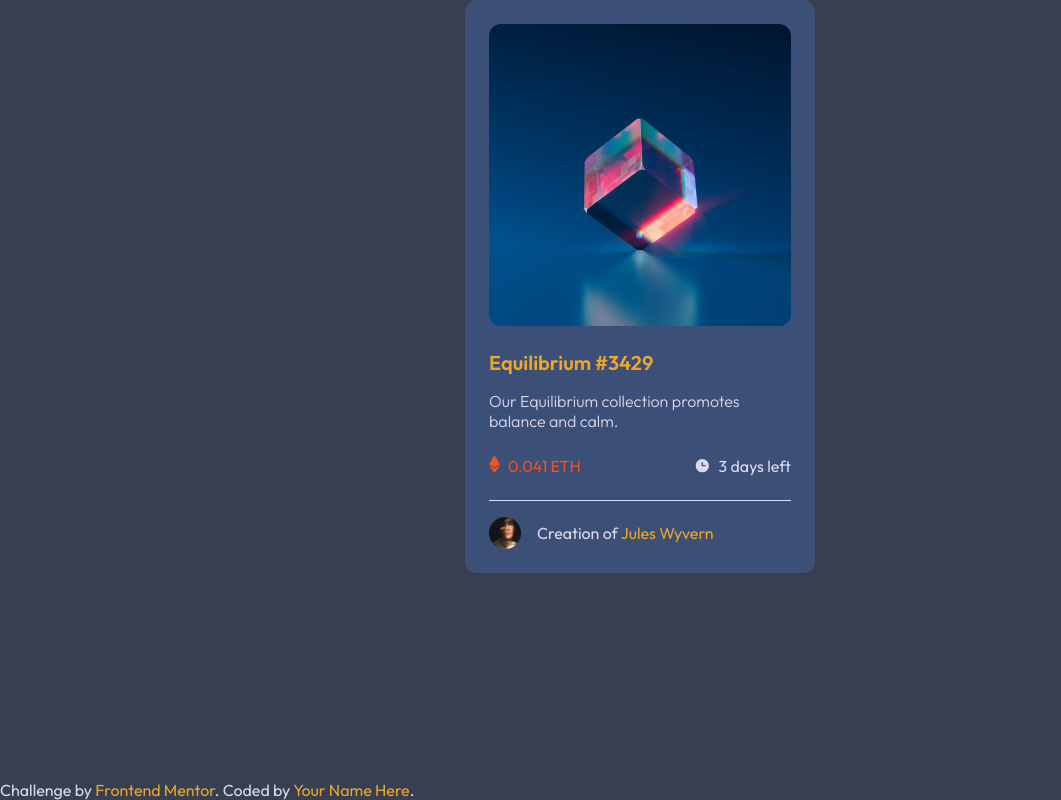
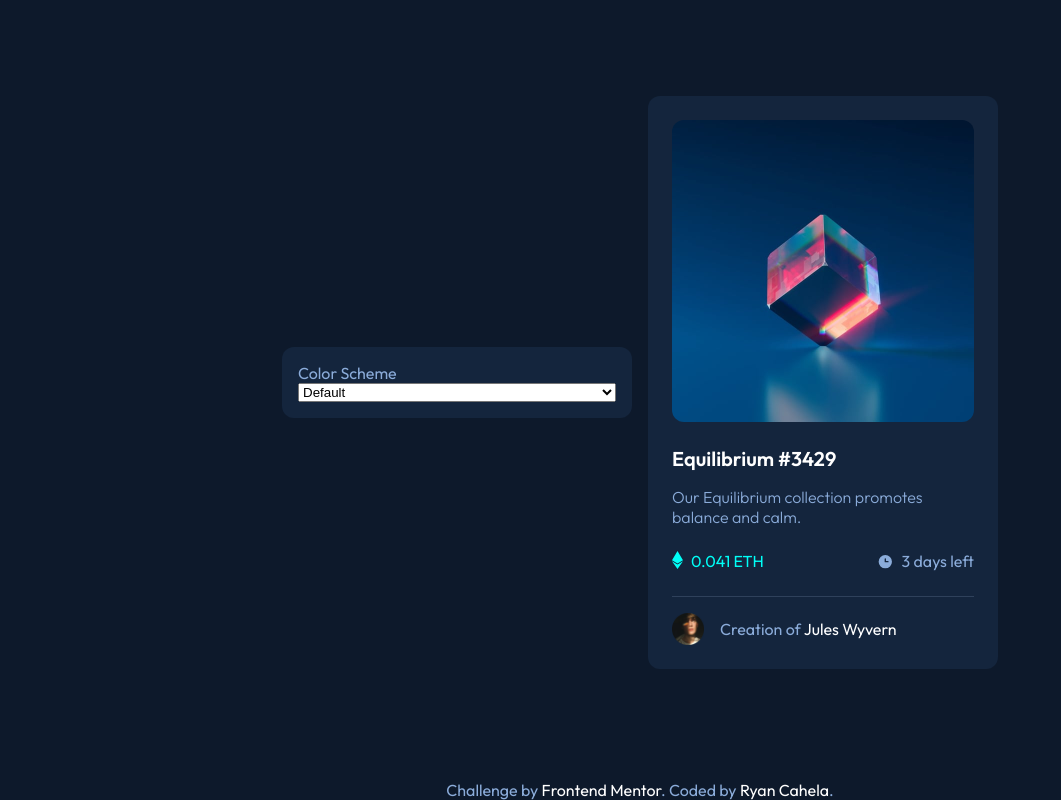
Before and after one commit to RyanCahela/12_09_21_NFT_Card_Mockup, a plain HTML site: page src/index.html in a window 1280 px wide. Shown: the whole page, without its empty margins (0-1061 px from the left). Drawn offline with Linux system fonts and the light colour scheme.

Commit message:
added grid layout

```diff
--- a/src/index.html
+++ b/src/index.html
@@ -13,8 +13,26 @@
     <link rel="stylesheet" href="style.css" />
     <title>NFT_Card</title>
   </head>
-  <body class="body sunshine-theme">
-    <div class="inline-container">
+  <body class="body bodacious">
+    <div class="body-grid">
+      <form
+        class="
+          color-input-form
+          p-1
+          rounded-lg
+          flex-col
+          justify-center
+          self-center
+        "
+      >
+        <label for="color-scheme">Color Scheme</label>
+        <select name="color-scheme">
+          <option selected="selected" value="">Default</option>
+          <option value="sunshine-theme">Sunshine</option>
+          <option value="bodacious-theme">Bodacious</option>
+        </select>
+      </form>
+      <div class="inline-container self-center">
         <div class="nft-card rounded-lg">
           <div
             class="nft-card__hero-container relative rounded-lg overflow-hidden"
@@ -59,16 +77,18 @@
         </div>
       </div>
 
-    <footer>
-      <div class="attribution">
+      <footer class="footer">
+        <div class="attribution inline-container">
           Challenge by
           <a
             class="link"
             href="https://www.frontendmentor.io?ref=challenge"
             target="_blank"
             >Frontend Mentor</a
-        >. Coded by <a class="link" href="#">Your Name Here</a>.
+          >. Coded by
+          <a class="link" href="http://ryancahela.com/">Ryan Cahela</a>.
         </div>
       </footer>
+    </div>
   </body>
 </html>
--- a/src/style.css
+++ b/src/style.css
@@ -75,12 +75,25 @@ Utiltes
   display: flex;
 }
 
+.flex-col {
+  display: flex;
+  flex-direction: column;
+}
+
 .align-center {
   align-items: center;
 }
 
+.self-center {
+  align-self: center;
+}
+
 .justify-between {
   justify-content: space-between;
+}
+
+.justify-center {
+  justify-content: center;
 }
 
 .gap-1 {
@@ -94,6 +107,11 @@ Utiltes
 .w-2rem {
   width: 2rem;
 }
+
+.pl-1 {
+  padding-left: 1em;
+}
+
 .pt-1\.2em {
   padding-top: 1.2em;
 }
@@ -104,6 +122,10 @@ Utiltes
 
 .pb-1 {
   padding-bottom: 1em;
+}
+
+.p-1 {
+  padding: 1em;
 }
 
 .pblock-1\.5 {
@@ -132,11 +154,15 @@ Components
 
 .body {
   background-color: hsl(var(--body-bg));
-  display: grid;
-  grid-template-rows: 1fr auto;
-  min-height: 100vh;
   color: hsl(var(--primary-color));
   font-family: var(--primary-font-family);
+}
+
+.body-grid {
+  min-height: 100vh;
+  display: grid;
+  grid-template-rows: auto 1fr auto;
+  gap: 1rem;
 }
 
 .nft-price {
@@ -149,6 +175,7 @@ Components
   padding: 1.5rem;
   min-width: 327px;
   max-width: 350px;
+  align-self: center;
 }
 
 .nft-card__heading {
@@ -194,6 +221,10 @@ Components
   color: hsl(var(--primary-accent-color));
 }
 
+.color-input-form {
+  background-color: hsl(var(--card-bg));
+}
+
 /*********************\
 Themes
 \*********************/
@@ -212,3 +243,35 @@ Themes
   --avatar-border-color: var(--white);
   --link-font-color: var(--marigold);
 }
+
+.bodacious-theme {
+  --celadon-green: 176 94% 28%;
+  --caribbean-green: 164 95% 43%;
+  --vivid-sky-blue: 195 79% 63%;
+  --blue-bell: 241 30% 65%;
+  --tuscany: 347 30% 72%;
+
+  --primary-color: black;
+  --primary-accent-color: var(--tuscany);
+  --body-bg: var(--celadon-green);
+  --card-bg: var(--caribbean-green);
+  --line-color: var(--primary-color);
+  --avatar-border-color: var(--white);
+  --link-font-color: grey;
+}
+
+@media screen and (min-width: 768px) {
+  .body-grid {
+    display: grid;
+    grid-template-rows: 1fr auto;
+    grid-template-columns: 1fr 1fr;
+    margin-left: auto;
+    margin-right: auto;
+    min-width: 320px;
+    max-width: max-content;
+  }
+
+  .footer {
+    grid-column: 1 / -1;
+  }
+}
```
Lines whose indentation alone changed are shown as unchanged.
